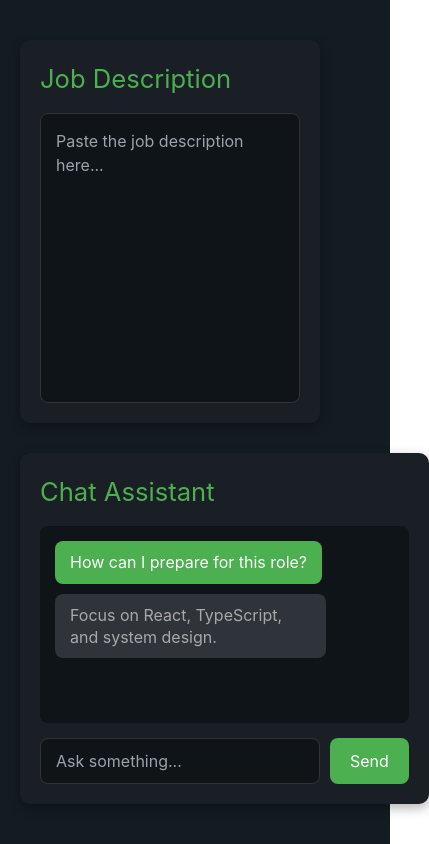
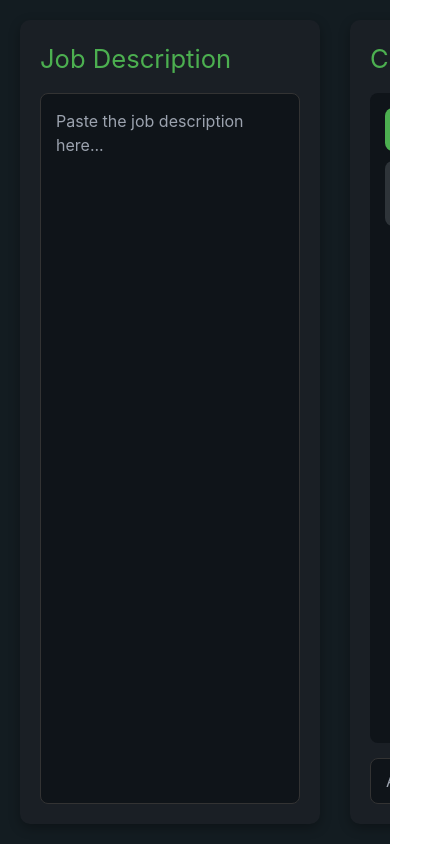
Before and after one commit to Bhushan4829/server-backend, a React (Create React App) app in the folder frontend/: page / in a window 390 px wide. Both pictures are taken after a click on the button "Chatbot Assistant". Shown: the part 44-888 px from the top of the page, 429 px wide, since content can reach past the window. Built offline with nearby package versions, Linux system fonts and the light colour scheme.

Commit message:
Chatbot UI

```diff
--- a/frontend/src/components/Chatbot.css
+++ b/frontend/src/components/Chatbot.css
@@ -1,18 +1,17 @@
-.chatbot-page {
+  .chatbot-page {
     display: flex;
-    justify-content: center;        /* Center horizontally */
-    align-items: flex-start;        /* Align items at the top */
+    justify-content: center;
+    align-items: stretch; /* 👈 Full vertical height */
     flex-wrap: wrap;
     gap: 30px;
-    padding: 40px 20px;
+    padding: 20px;
     background-color: #131c21;
     color: white;
     width: 100vw;
-    min-height: 100vh;              /* Make it full height */
-    margin: 0;                      /* Remove offset */
+    height: 100vh; /* 👈 Full viewport height */
     box-sizing: border-box;
+    overflow: hidden; /* Prevent outer scroll */
   }
-
 
   .job-description-block,
   .chat-interface-block {
@@ -20,10 +19,12 @@
     border-radius: 10px;
     padding: 20px;
     box-shadow: 0 4px 12px rgba(0, 0, 0, 0.3);
-    flex: 1;
+    flex: 1 1 48%;
     display: flex;
     flex-direction: column;
     min-width: 300px;
+    height: 100%; /* 👈 Fill vertical space */
+    overflow: hidden; /* 👈 Contain scroll */
   }
 
   .job-description-block h2,
@@ -42,9 +43,18 @@
     border-radius: 8px;
     padding: 15px;
     font-size: 1rem;
-    min-height: 250px;
+    min-height: 0;
+    overflow-y: auto;
   }
-
+  .chatbot-container {
+    display: flex;
+    flex-wrap: wrap;
+    gap: 30px;
+    width: 100%;
+    max-width: 1200px;
+    justify-content: space-between;
+    height: 100%; /* 👈 Take up all vertical space */
+  }
   .chat-window {
     flex: 1;
     overflow-y: auto;
@@ -52,7 +62,7 @@
     padding: 15px;
     border-radius: 8px;
     margin-bottom: 15px;
-    max-height: 400px;
+    min-height: 0;
   }
 
   .chat-message {
@@ -104,10 +114,15 @@
     background-color: #45a045;
   }
 
+  /* Stack blocks vertically on small screens */
   @media (max-width: 768px) {
-    .chatbot-page {
+    .chatbot-container {
       flex-direction: column;
-      margin-left: 0;
-      max-width: 100%;
+      align-items: stretch;
+    }
+
+    .job-description-block,
+    .chat-interface-block {
+      flex: 1 1 100%;
     }
   }
--- a/frontend/src/components/Chatbot.js
+++ b/frontend/src/components/Chatbot.js
@@ -26,6 +26,7 @@ function Chatbot() {
 
   return (
     <div className="chatbot-page main-section">
+  <div className="chatbot-container">
     <div className="job-description-block">
       <h2>Job Description</h2>
       <textarea
@@ -56,6 +57,8 @@ function Chatbot() {
       </div>
     </div>
   </div>
+</div>
+
   );
 }
 
```
Lines whose indentation alone changed are shown as unchanged.
